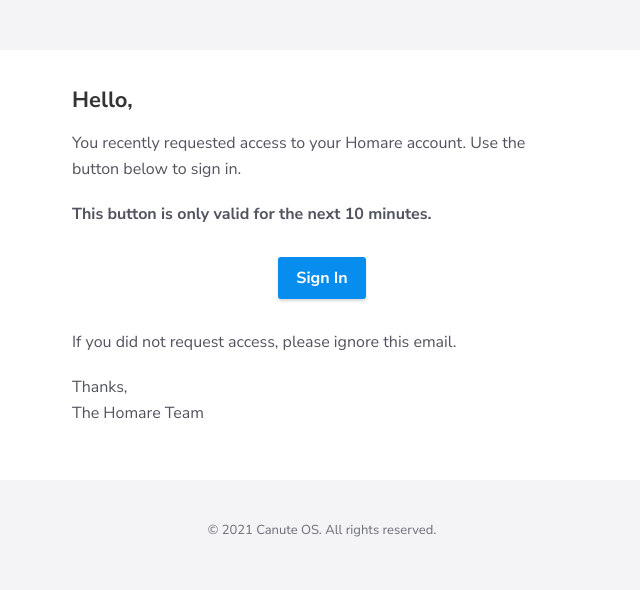
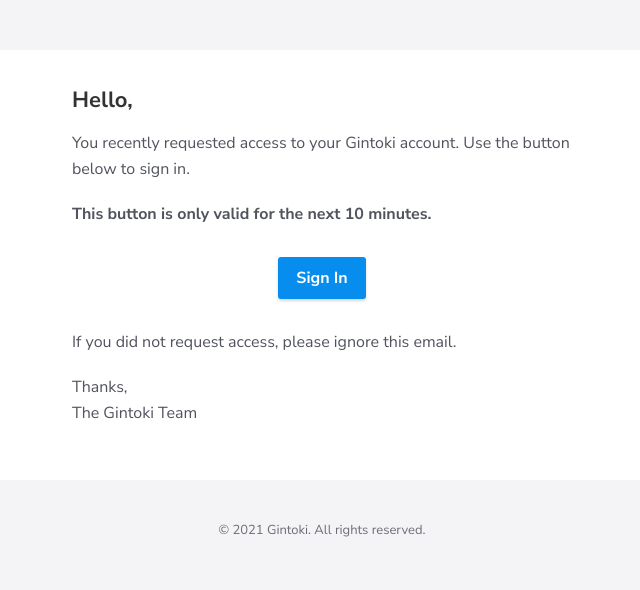
Before and after one commit to Deep-Cold-Storage/gintoki, a Python web app: template backend/templates/magic.html in a window 1280 px wide. Shown: the top 590 px of the page, without its empty margins (318-958 px from the left). Run offline with Jinja, Linux system fonts and the light colour scheme; the template is opened without the code that fills it, so the values that code supplies are empty.

Commit message:
Update magic template

```diff
--- a/backend/templates/magic.html
+++ b/backend/templates/magic.html
@@ -451,7 +451,7 @@
     <![endif]-->
   </head>
   <body id="body">
-    <span class="preheader">Use this link to Sign in to Homare. The link is only valid for 15 minutes.</span>
+    <span class="preheader">Use this link to Sign in to Gintoki. The link is only valid for 15 minutes.</span>
     <table class="email-wrapper" width="100%" cellpadding="0" cellspacing="0" role="presentation">
       <tr>
         <td align="center">
@@ -468,7 +468,7 @@
                     <td class="content-cell">
                       <div class="f-fallback">
                         <h1>Hello,</h1>
-                        <p>You recently requested access to your Homare account. Use the button below to sign in. </p>
+                        <p>You recently requested access to your Gintoki account. Use the button below to sign in. </p>
                         <p><strong>This button is only valid for the next 10 minutes.</strong></p>
                         <!-- Action -->
                         <table class="body-action" align="center" width="100%" cellpadding="0" cellspacing="0" role="presentation">
@@ -485,7 +485,7 @@
                           </tr>
                         </table>
                         <p>If you did not request access, please ignore this email.</p>
-                        <p>Thanks, <br />The Homare Team</p>
+                        <p>Thanks, <br />The Gintoki Team</p>
                       </div>
                     </td>
                   </tr>
@@ -497,7 +497,7 @@
                 <table class="email-footer" align="center" width="570" cellpadding="0" cellspacing="0" role="presentation">
                   <tr>
                     <td class="content-cell" align="center">
-                      <p class="f-fallback sub align-center">&copy; 2021 Canute OS. All rights reserved.</p>
+                      <p class="f-fallback sub align-center">&copy; 2021 Gintoki. All rights reserved.</p>
                     </td>
                   </tr>
                 </table>
```
